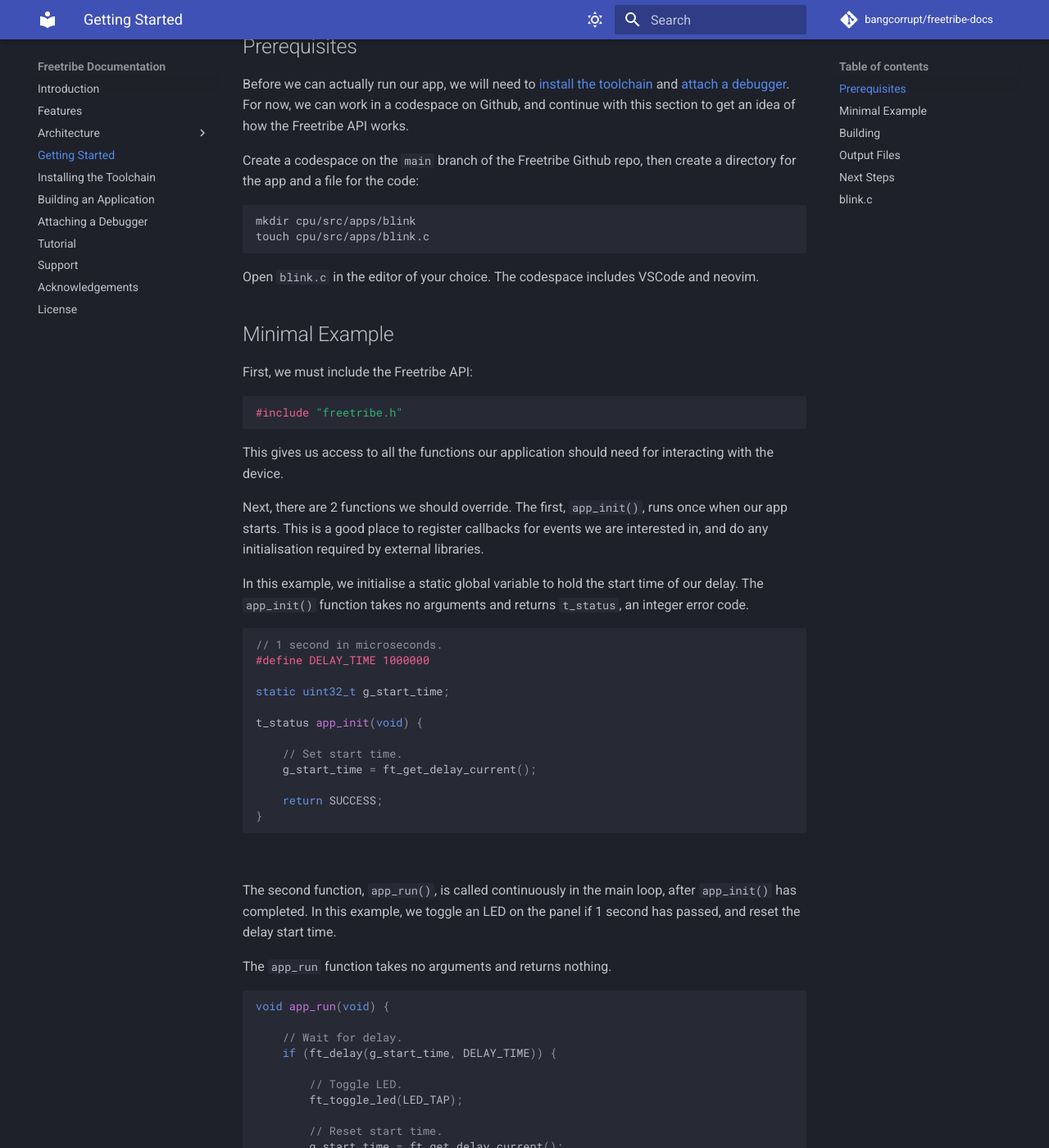
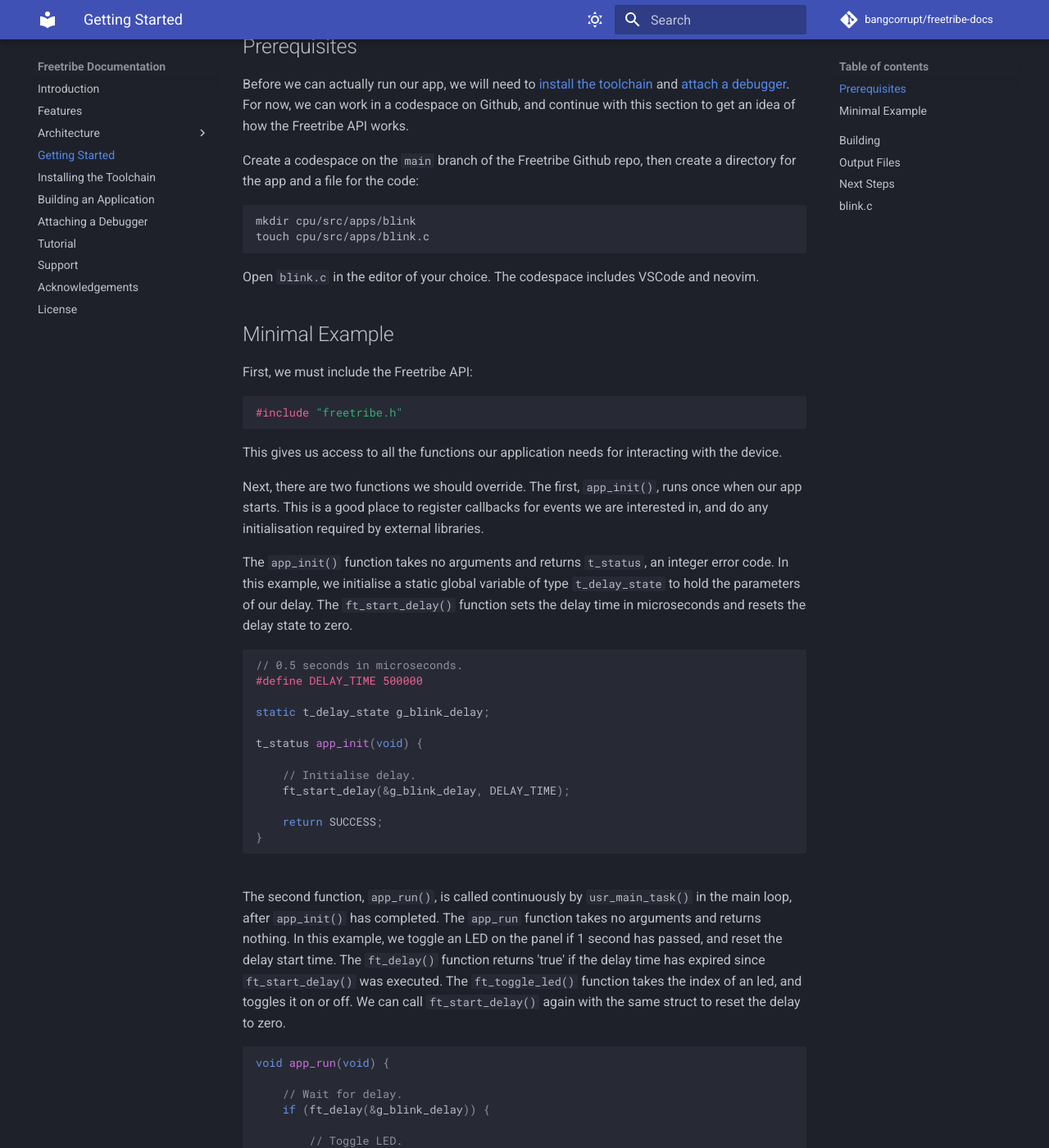
Before and after one commit to bangcorrupt/freetribe-docs, an MkDocs documentation site: the page built from docs/getting-started.md, in a window 1280 px wide and 1400 px high, scrolled down 232 px. Shown: the whole window at 82% size. Built offline with MkDocs 1.6.1 and Material for MkDocs 9.7.7, drawn with Linux system fonts in a browser that asks for light colours; comment, search, counter and statistics services are not loaded; some of the changed text lies outside the part shown.

Commit message:
docs: Update blink example to new delay api.

````diff
--- a/docs/getting-started.md
+++ b/docs/getting-started.md
@@ -14,7 +14,7 @@
 Create a codespace on the `main` branch of the Freetribe Github repo,
 then create a directory for the app and a file for the code:
 
-```
+```bash
 mkdir cpu/src/apps/blink
 touch cpu/src/apps/blink.c
 ```
@@ -30,52 +30,58 @@
 ```
 
 This gives us access to all the functions our
-application should need for interacting with the device.
+application needs for interacting with the device.
 
-Next, there are 2 functions we should override.
+Next, there are two functions we should override.
 The first, `app_init()`, runs once when our app starts.
 This is a good place to register callbacks for events we are interested in,
 and do any initialisation required by external libraries.
 
-In this example, we initialise a static global variable to hold the start time of our delay.
-The `app_init()` function takes no arguments and returns `t_status`, an integer error code.
+The `app_init()` function takes no arguments and returns `t_status`,
+an integer error code.
+In this example, we initialise a static global variable of type
+`t_delay_state` to hold the parameters of our delay.
+The `ft_start_delay()` function sets the delay time in microseconds
+and resets the delay state to zero.
 
 ```c
-// 1 second in microseconds.
-#define DELAY_TIME 1000000
+// 0.5 seconds in microseconds.
+#define DELAY_TIME 500000
 
-static uint32_t g_start_time;
+static t_delay_state g_blink_delay;
 
 t_status app_init(void) {
 
-    // Set start time.
-    g_start_time = ft_get_delay_current();
+    // Initialise delay.
+    ft_start_delay(&g_blink_delay, DELAY_TIME);
 
     return SUCCESS;
 }
 ```
 
-<br/>
+##
 
-The second function, `app_run()`, is called continuously in the main loop,
-after `app_init()` has completed.
+The second function, `app_run()`, is called continuously by `usr_main_task()`
+in the main loop, after `app_init()` has completed.
+The `app_run` function takes no arguments and returns nothing.
 In this example, we toggle an LED on the panel if 1 second has passed,
-and reset the delay start time.
-
-The `app_run` function takes no arguments and returns nothing.
+and reset the delay start time. The `ft_delay()` function returns 'true'
+if the delay time has expired since `ft_start_delay()` was executed.
+The `ft_toggle_led()` function takes the index of an led,
+and toggles it on or off. We can call `ft_start_delay()` again with
+the same struct to reset the delay to zero.
 
 ```c
 void app_run(void) {
 
     // Wait for delay.
-    if (ft_delay(g_start_time, DELAY_TIME)) {
+    if (ft_delay(&g_blink_delay)) {
 
         // Toggle LED.
         ft_toggle_led(LED_TAP);
 
         // Reset start time.
-        g_start_time = ft_get_delay_current();
-
+        ft_start_delay(&g_blink_delay, DELAY_TIME);
     }
 }
 ```
@@ -90,25 +96,27 @@
 
 Build with `make`, passing the name of our app directory in the APP environment variable:
 
-```
+```bash
 make clean && make APP=blink
 ```
 
-There will be a lot of warnings about incompatible types and implicit declarations,
-but there should be no errors.
+There will be a lot of warnings but there should be no errors.
 See [Building an Application](building.md) for more information about the build system.
 
 ## Output Files
 
-The final output file, `freetribe/cpu/build/cpu.elf`, includes the CPU kernel and our app.
-It also includes the DSP kernel and audio processing module, as an array sent to the DSP during boot.
+The final output file, `freetribe/cpu/build/cpu.elf`,
+includes the CPU kernel and our app.
+It also includes the DSP kernel and audio processing module,
+as an array sent to the DSP during boot.
 We will explore the other files in this directory in future [tutorials](tutorial.md).
 
 ## Next Steps
 
-Once you have [set up the toolchain](toolchain.md), move on to [attaching a debugger](debugging.md)
-to see how to run this simple example app.
-After that, work through the [Freetribe Tutorial](tutorial.md) to explore more of the Freetribe API.
+Once you have [set up the toolchain](toolchain.md), move on to
+[attaching a debugger](debugging.md) to see how to run this simple example app.
+After that, work through the [Freetribe Tutorial](tutorial.md)
+to explore more of the Freetribe API.
 
 ## `blink.c`
 
@@ -118,15 +126,15 @@
 
 #include "freetribe.h"
 
-// 1 second in microseconds.
-#define DELAY_TIME 1000000
+// 0.5 seconds in microseconds.
+#define DELAY_TIME 500000
 
-static uint32_t g_start_time;
+static t_delay_state g_blink_delay;
 
 t_status app_init(void) {
 
-    // Set start time.
-    g_start_time = ft_get_delay_current();
+    // Initialise delay.
+    ft_start_delay(&g_blink_delay, DELAY_TIME);
 
     return SUCCESS;
 }
@@ -134,14 +142,13 @@
 void app_run(void) {
 
     // Wait for delay.
-    if (ft_delay(g_start_time, DELAY_TIME)) {
+    if (ft_delay(&g_blink_delay)) {
 
         // Toggle LED.
         ft_toggle_led(LED_TAP);
 
         // Reset start time.
-        g_start_time = ft_get_delay_current();
-
+        ft_start_delay(&g_blink_delay, DELAY_TIME);
     }
 }
 ```
````
Also changed, not shown: docs/cpu-architecture.md (+1 -1 lines).
